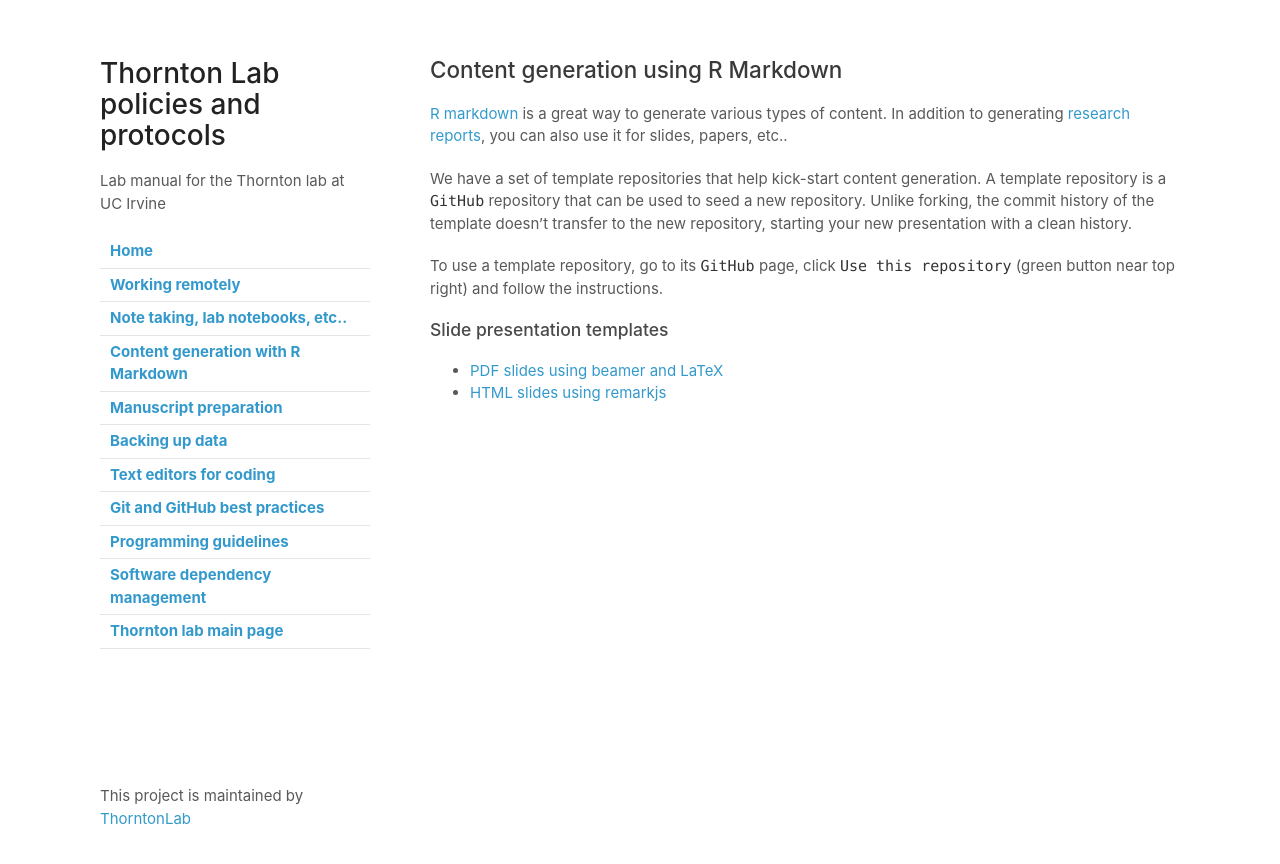
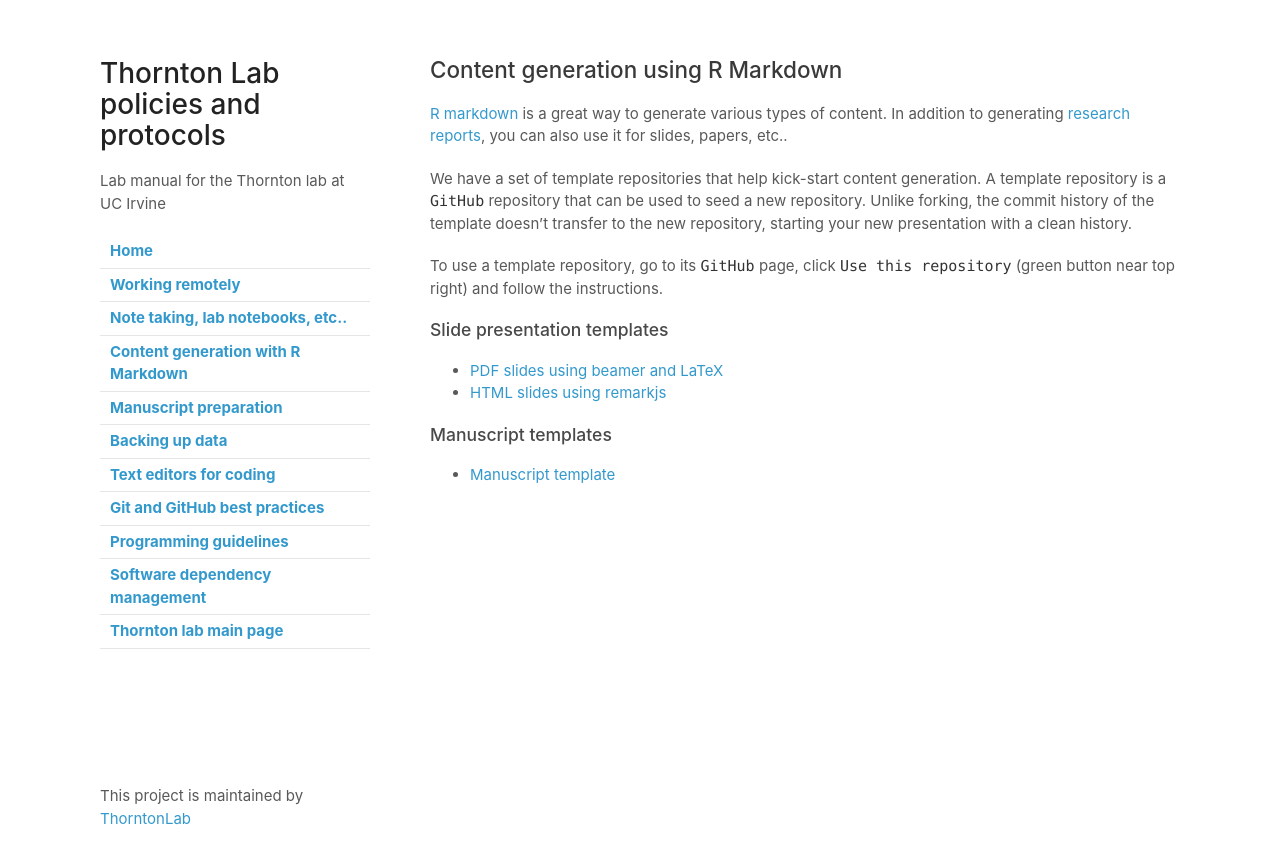
Before and after one commit to ThorntonLab/LabProtocols, a Jekyll site: the page built from rmarkdown.md, in a window 1280 px wide. Shown: the top 864 px of the page. Built offline with Jekyll 4.4.1, drawn with Linux system fonts in a browser that asks for light colours; our own code applies the rules of GitHub Pages for plain Markdown files.

Commit message:
Add link to manuscript template repo.

```diff
--- a/rmarkdown.md
+++ b/rmarkdown.md
@@ -13,3 +13,7 @@ To use a template repository, go to its `GitHub` page, click `Use this repositor
 
 * [PDF slides using beamer and LaTeX](https://github.com/ThorntonLab/RMarkdown_beamer_slides_template)
 * [HTML slides using remarkjs](https://github.com/ThorntonLab/RMarkdown_remark_slides_template)
+
+### Manuscript templates
+
+* [Manuscript template](https://github.com/ThorntonLab/RMarkdown_manuscript_template)
```
